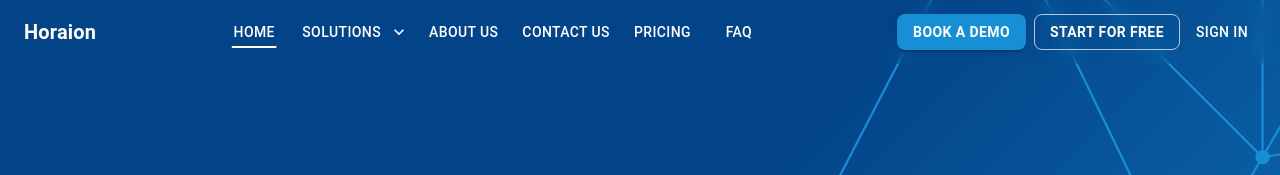
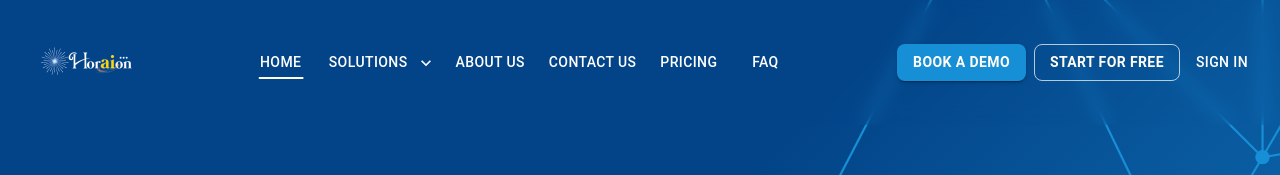
Before and after one commit to the-axyze/horaion-landing-page, a React (Vite) app: page / in a window 1280 px wide. Shown: the top 175 px of the page. Built offline with nearby package versions, Linux system fonts and the light colour scheme.

Commit message:
style: changed logo for landing page and favicon

```diff
--- a/index.html
+++ b/index.html
@@ -2,7 +2,7 @@
 <html lang="en">
   <head>
     <meta charset="UTF-8" />
-    <link rel="icon" type="image/svg+xml" href="/vite.svg" />
+    <link rel="icon" type="image/png" href="/src/assets/HoraionLogo.png" />
     <meta name="viewport" content="width=device-width, initial-scale=1.0" />
     <title>horaion-site</title>
   </head>
--- a/src/components/Layout.tsx
+++ b/src/components/Layout.tsx
@@ -1,7 +1,6 @@
 import {
   AppBar,
   Toolbar,
-  Typography,
   Button,
   IconButton,
   Box,
@@ -23,6 +22,7 @@ import {
 } from "react-router-dom";
 import { useState } from "react";
 import background from "../assets/background.svg";
+import HoraionLogo from "../assets/HoraionLogo.png";
 
 const serviceLinks = [
   { label: "AI Scheduling Solutions", path: "/ai-scheduling-solutions" },
@@ -97,19 +97,24 @@ const Layout = () => {
       >
         <Toolbar sx={{ gap: 2 }}>
           {/* LEFT - Logo */}
-          <Typography
-            variant="h6"
+          <Box
             component={RouterLink}
             to="/"
             sx={{
-              textDecoration: "none",
-              color: "#FFFCF6",
-              fontWeight: 700,
-              flexShrink: 0,
+              height: 150,
+              width: 150,
+              maxHeight: { xs: 100, md: 125 },
+              maxWidth: { xs: 100, md: 125 },
+              display: "inline-block",
             }}
           >
-            Horaion
-          </Typography>
+            <Box
+              component="img"
+              sx={{ width: "100%", height: "100%" }}
+              alt="Horaion Logo"
+              src={HoraionLogo}
+            />
+          </Box>
 
           {/* CENTER - Desktop Navigation */}
           <Box
```
Also changed, not shown: src/assets/HoraionLogo.png (added).
